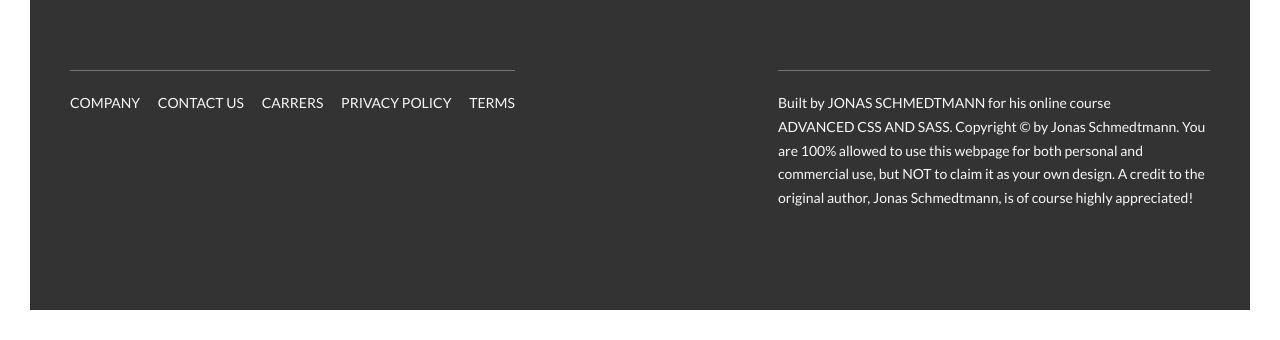
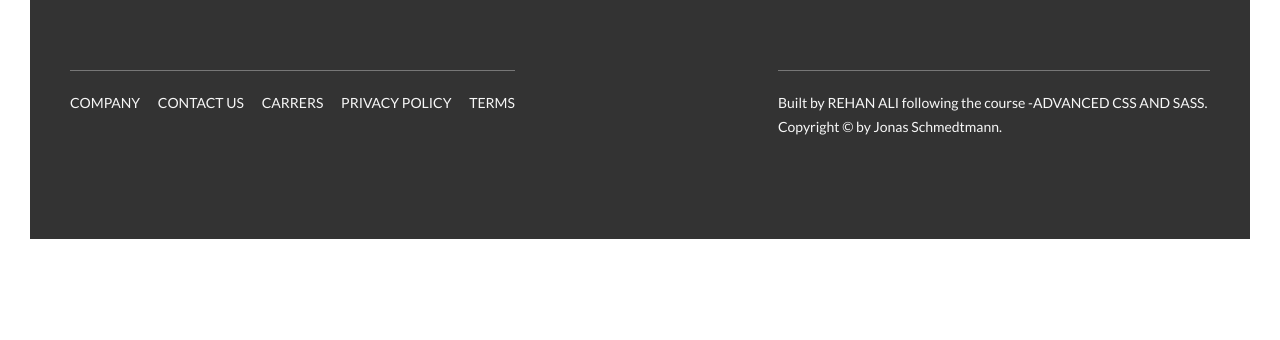
Before and after one commit to RayHan904/SCSS-Animations-NatoursProject, a website: page dist/index.html in a window 1280 px wide. Shown: the part 5788-6128 px from the top of the page. After the commit the page ends 6057 px from the top, so only its background shows below. Drawn offline with Linux system fonts and the light colour scheme.

Commit message:
footer changed

```diff
--- a/dist/index.html
+++ b/dist/index.html
@@ -390,10 +390,8 @@
           </div>
           <div class="col-1-of-2">
               <p class="footer__copyright">
-                  Built by <a href="#" class="footer__link">Jonas Schmedtmann</a> for his online course <a href="#" class="footer__link">Advanced CSS and Sass</a>.
-                  Copyright &copy; by Jonas Schmedtmann. You are 100% allowed to use this webpage for both personal
-                  and commercial use, but NOT to claim it as your own design. A credit to the original author, Jonas
-                  Schmedtmann, is of course highly appreciated!
+                  Built by <a href="#" class="footer__link">Rehan Ali</a> following the course -<a href="#" class="footer__link">Advanced CSS and Sass</a>.
+                  Copyright &copy; by Jonas Schmedtmann.
               </p>
           </div>
       </div>
--- a/package.json
+++ b/package.json
@@ -9,7 +9,7 @@
   },
   "devDependencies": {},
   "scripts": {
-    "deploy":"gh-pages -d dist"
+    "deploy":"gh-pages -d dist",
     "test": "echo \"Error: no test specified\" && exit 1"
   },
   "author": "",
```
